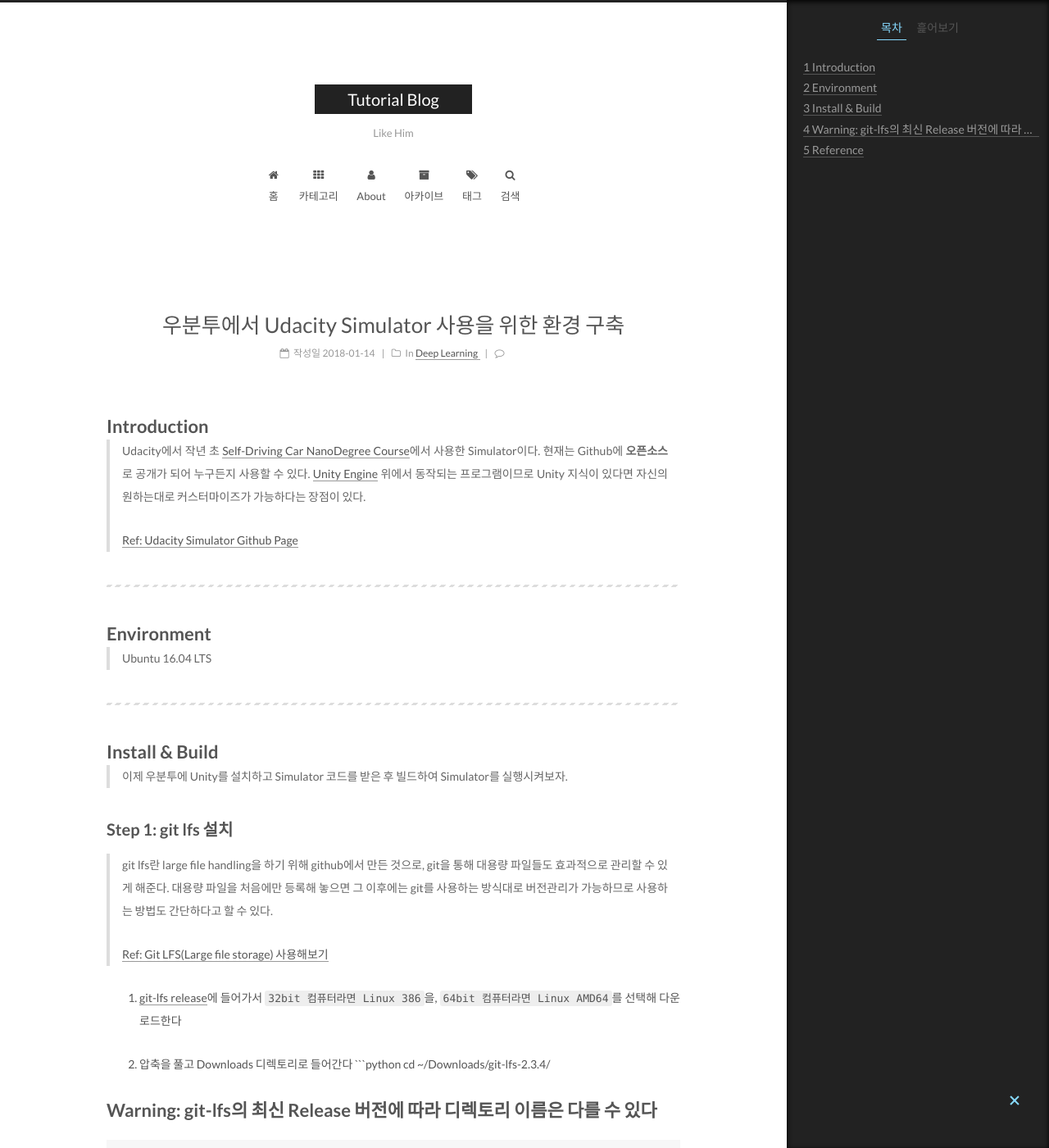
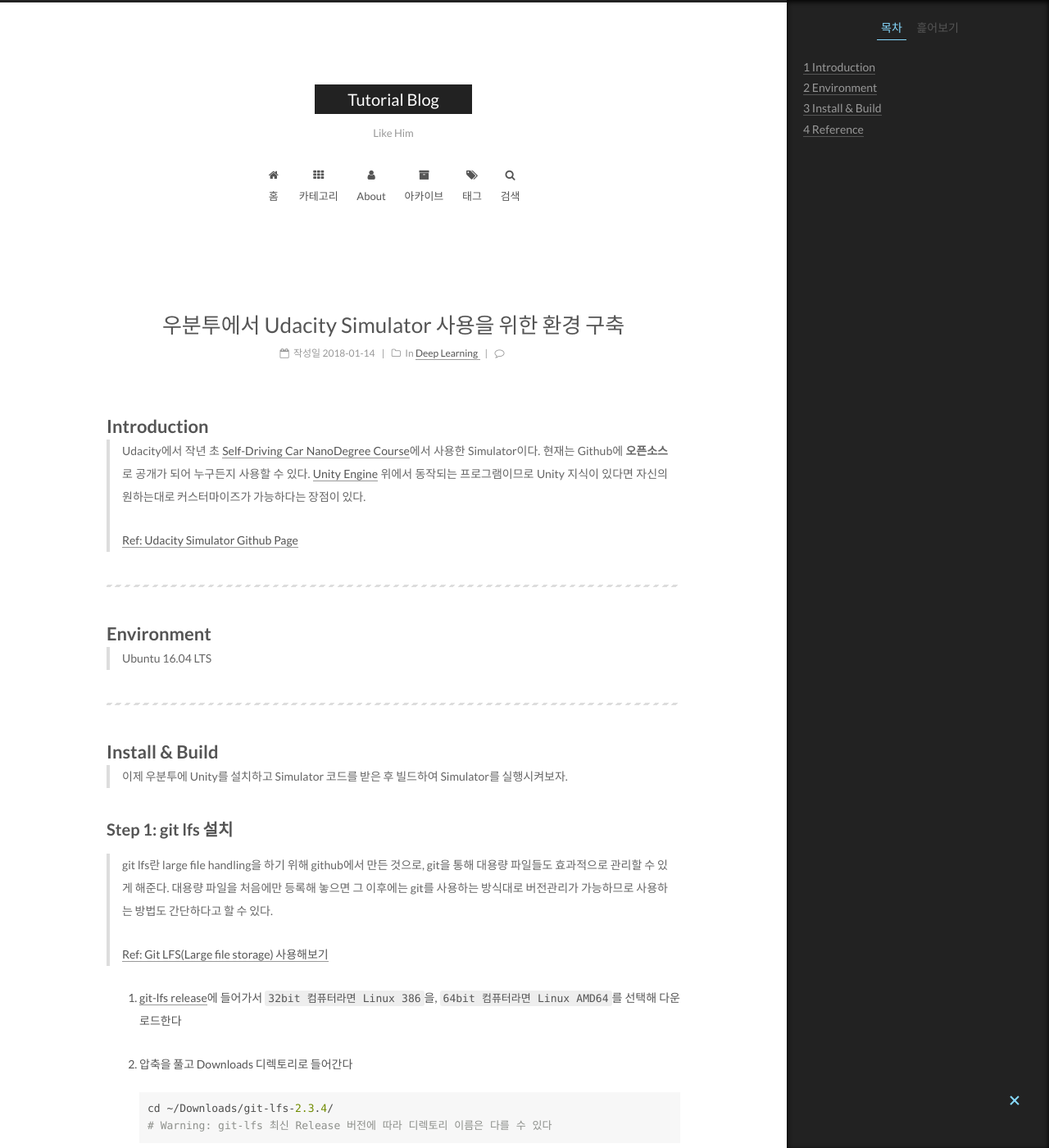
Before and after one commit to qwes98/qwes98.github.io, a Jekyll site: the page built from _posts/2018-01-14-setup-environment-for-using-udacity-simulator.md, in a window 1280 px wide and 1400 px high. Shown: the whole window at 82% size. Built offline with Jekyll 4.4.1, drawn with Linux system fonts in a browser that asks for light colours; comment, search, counter and statistics services are not loaded; some of the changed text lies outside the part shown.

Commit message:
Fix recent post bug

````diff
--- a/_posts/2018-01-14-install-tensorflow-keras-opencv-using-anaconda.md
+++ b/_posts/2018-01-14-install-tensorflow-keras-opencv-using-anaconda.md
@@ -31,26 +31,21 @@ cd ~/Downloads/
 ```
 
 3. Anaconda 쉘 스크립트(.sh)의 권한을 변경한다
-
-        ```
-        chmod a+x Anaconda3-5.0.1Linux-x86_64.sh
-
-        #Warning: Anaconda의 Release 버전, 사용자의 플랫폼에 따라 파일의 이름이 다를 수 있다
-        ```
+```python
+chmod a+x Anaconda3-5.0.1Linux-x86_64.sh
+#Warning: Anaconda의 Release 버전, 사용자의 플랫폼에 따라 파일의 이름이 다를 수 있다
+```
 
 4. 쉘 스크립트를 실행시킨다
-
-        ```
-        ./Anaconda3-5.0.1Linux-x86_64.sh
-
-        #Warning: 설치 마지막에 yes를 입력해 주어야 한다. 아래는 설치 마지막 콘솔 output이다
-
-        Output
-        ...
-        installation finished.
-        Do you wish the installer to prepend the Anaconda3 install location to PATH in your /home/sammy/.bashrc ? [yes|no]
-        [no] >>>
-        ```
+```python
+./Anaconda3-5.0.1Linux-x86_64.sh
+#Warning: 설치 마지막에 yes를 입력해 주어야 한다. 아래는 설치 마지막 콘솔 output이다
+#Output
+#...
+#installation finished.
+#Do you wish the installer to prepend the Anaconda3 install location to PATH in your /home/sammy/.bashrc ? [yes|no]
+#[no] >>>
+```
 
 ## Step 2: 환경설정 파일 다운로드 및 conda 실행
 > git을 통해서 yml 확장자를 가진 환경설정 파일을 받을것이다. 그 후 conda 명령어를 통해 라이브러리의 설치를 진행한다.
@@ -66,14 +61,12 @@ cd car-behavioral-cloning/
 ```
 
 3. 자신의 플랫폼 환경에 따라 conda 명령어를 실행한다
-
-        ```
-        # Use TensorFlow without GPU
-        conda env create -f environment.yml
-
-        # Use TensorFlow with GPU
-        conda env create -f environment-gpu.yml
-        ```
+```python
+# Use TensorFlow without GPU
+conda env create -f environment.yml
+# Use TensorFlow with GPU
+conda env create -f environment-gpu.yml
+```
 
 ## Step 3: 가상환경 실행
 > 설치는 모두 완료되었다. Tensorflow, Keras, Opencv를 사용하기 위해서는 가상환경을 실행시켜야 한다.
--- a/_posts/2018-01-14-setup-environment-for-using-udacity-simulator.md
+++ b/_posts/2018-01-14-setup-environment-for-using-udacity-simulator.md
@@ -32,8 +32,7 @@ date: 2018-01-14
 2. 압축을 풀고 Downloads 디렉토리로 들어간다
 ```python
 cd ~/Downloads/git-lfs-2.3.4/
-
-# Warning: git-lfs의 최신 Release 버전에 따라 디렉토리 이름은 다를 수 있다
+# Warning: git-lfs 최신 Release 버전에 따라 디렉토리 이름은 다를 수 있다
 ```
 
 3. install.sh을 실행하여 설치를 진행한다
````
